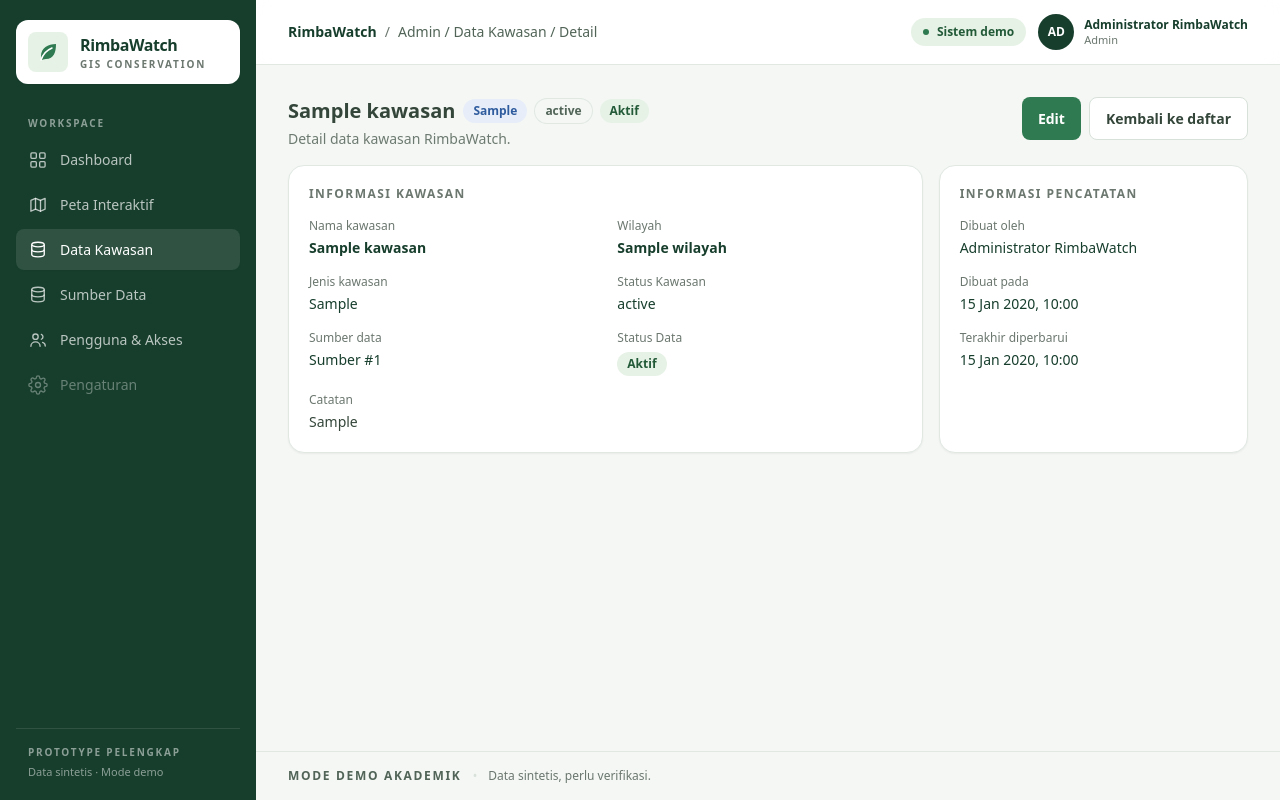
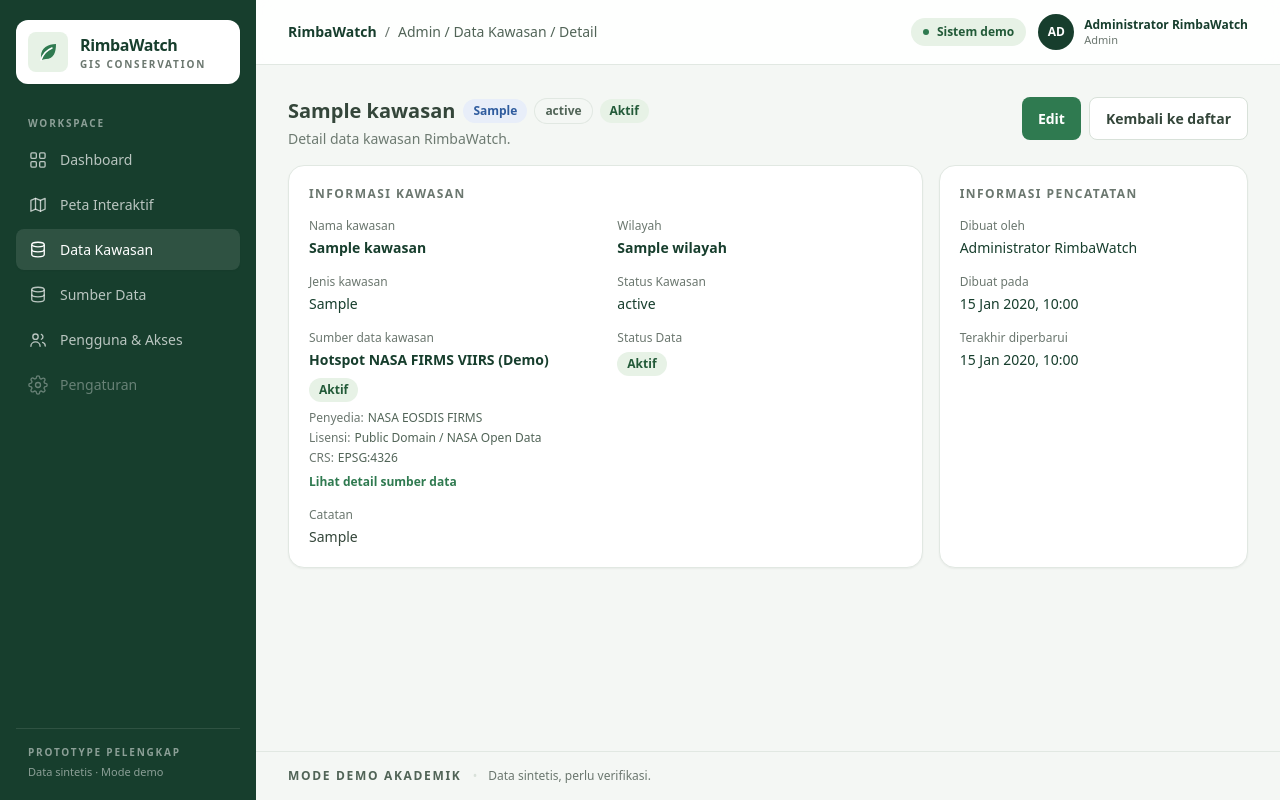
Before and after one commit to Tubes-JerebuSquad/PPL-Tubes-JerebuSquad, a Laravel app: page /admin/kawasan/1 in a window 1280 px wide. Run offline with Laravel 12, Linux system fonts and the light colour scheme; a user stored in the database is signed in; data comes from the database, SQL or seed files in the repository; tables that the repository leaves empty hold one stand-in row (values such as "Sample post"); parts of the project's set-up code (start-up, migrations or seed data) failed here and were passed over; some libraries are stand-ins or nearby versions.

Commit message:
feat(TJ123-12): integrasi sumber data pada kawasan
Menambahkan relasi dan validasi sumber data PBI-03 pada fitur Tambah, Edit, dan Detail Kawasan. Menambahkan pengujian integrasi dengan hasil 50 test lulus.

```diff
--- a/app/Http/Controllers/Admin/KawasanController.php
+++ b/app/Http/Controllers/Admin/KawasanController.php
@@ -6,6 +6,7 @@ use App\Http\Controllers\Controller;
 use App\Http\Requests\Admin\SimpanKawasanRequest;
 use App\Http\Requests\Admin\UbahKawasanRequest;
 use App\Models\Kawasan;
+use App\Models\SumberData;
 use App\Models\Wilayah;
 use Illuminate\Database\Eloquent\Collection;
 use Illuminate\Http\RedirectResponse;
@@ -28,6 +29,7 @@ class KawasanController extends Controller
     {
         return view('admin.kawasan.create', [
             'daftarWilayah' => $this->daftarWilayah(),
+            'daftarSumber' => $this->daftarSumber(),
         ]);
     }
 
@@ -46,7 +48,7 @@ class KawasanController extends Controller
 
     public function show(Kawasan $kawasan): View
     {
-        $kawasan->load(['wilayah', 'pembuat']);
+        $kawasan->load(['wilayah', 'pembuat', 'sumber']);
 
         return view('admin.kawasan.show', [
             'kawasan' => $kawasan,
@@ -58,6 +60,7 @@ class KawasanController extends Controller
         return view('admin.kawasan.edit', [
             'kawasan' => $kawasan,
             'daftarWilayah' => $this->daftarWilayah($kawasan),
+            'daftarSumber' => $this->daftarSumber($kawasan),
         ]);
     }
 
@@ -73,6 +76,15 @@ class KawasanController extends Controller
             ->with('status', 'Data kawasan berhasil diperbarui.');
     }
 
+    private function daftarSumber(?Kawasan $kawasan = null): Collection
+    {
+        // status_kualitas sengaja tidak diambil agar nilai lama di luar enum
+        // tidak memicu ValueError saat opsi dropdown dirender.
+        return SumberData::query()
+            ->tersediaUntukPilihan($kawasan?->sumber_id)
+            ->get(['sumber_id', 'nama_sumber', 'kode_crs', 'is_aktif']);
+    }
+
     private function daftarWilayah(?Kawasan $kawasan = null): Collection
     {
         return Wilayah::query()
--- a/app/Models/Kawasan.php
+++ b/app/Models/Kawasan.php
@@ -65,6 +65,17 @@ class Kawasan extends Model
         return $this->belongsTo(Pengguna::class, 'dibuat_oleh', 'pengguna_id');
     }
 
+    /**
+     * Sumber data atribut kawasan. Terpisah dari sumber geometri pada
+     * batas_kawasan dan tidak disinkronkan otomatis.
+     *
+     * @return BelongsTo<SumberData, $this>
+     */
+    public function sumber(): BelongsTo
+    {
+        return $this->belongsTo(SumberData::class, 'sumber_id', 'sumber_id');
+    }
+
     public function scopeAktif(Builder $query): Builder
     {
         return $query->where('is_aktif', true);
--- a/resources/views/admin/kawasan/show.blade.php
+++ b/resources/views/admin/kawasan/show.blade.php
@@ -53,9 +53,56 @@
                 </div>
 
                 <div>
-                    <dt class="text-xs font-medium text-ink-400">Sumber data</dt>
+                    <dt class="text-xs font-medium text-ink-400">Sumber data kawasan</dt>
                     <dd class="mt-1 text-sm text-ink-900">
-                        {{ $kawasan->sumber_id ? 'Sumber #'.$kawasan->sumber_id : '—' }}
+                        @php
+                            $sumberKawasan = $kawasan->sumber;
+                        @endphp
+
+                        @if ($sumberKawasan)
+                            <div class="flex flex-wrap items-center gap-2">
+                                <span class="font-semibold">{{ $sumberKawasan->nama_sumber }}</span>
+                                <x-ui.badge :variant="$sumberKawasan->is_aktif ? 'success' : 'danger'">
+                                    {{ $sumberKawasan->is_aktif ? 'Aktif' : 'Nonaktif' }}
+                                </x-ui.badge>
+                            </div>
+
+                            <dl class="mt-2 space-y-1 text-xs text-ink-500">
+                                <div class="flex gap-1">
+                                    <dt class="shrink-0 font-medium text-ink-400">Penyedia:</dt>
+                                    <dd class="min-w-0 break-words">{{ $sumberKawasan->nama_penyedia ?: '—' }}</dd>
+                                </div>
+                                <div class="flex gap-1">
+                                    <dt class="shrink-0 font-medium text-ink-400">Lisensi:</dt>
+                                    <dd class="min-w-0 break-words">{{ $sumberKawasan->nama_lisensi ?: '—' }}</dd>
+                                </div>
+                                <div class="flex gap-1">
+                                    <dt class="shrink-0 font-medium text-ink-400">CRS:</dt>
+                                    <dd class="min-w-0 break-words">{{ $sumberKawasan->kode_crs ?: '—' }}</dd>
+                                </div>
+                            </dl>
+
+                            @if (! $sumberKawasan->is_aktif)
+                                <p class="mt-2 rounded-lg border border-amber-ink/20 bg-amber-soft px-3 py-2 text-xs text-amber-ink" role="status">
+                                    Sumber data ini nonaktif sehingga tidak tersedia untuk pemilihan baru. Tautan pada kawasan ini tetap dipertahankan.
+                                </p>
+                            @endif
+
+                            @if (\Illuminate\Support\Facades\Route::has('katalog.sumber-data.show'))
+                                <a href="{{ route('katalog.sumber-data.show', $sumberKawasan) }}"
+                                   class="mt-2 inline-flex text-xs font-semibold text-rimba-600 hover:text-rimba-700 hover:underline">
+                                    Lihat detail sumber data
+                                </a>
+                            @endif
+                        @elseif ($kawasan->sumber_id)
+                            <p class="font-medium text-ink-700">Sumber data tidak ditemukan</p>
+                            <p class="mt-1 text-xs text-ink-500">
+                                Kawasan masih merujuk sumber #{{ $kawasan->sumber_id }}, tetapi datanya tidak tersedia di katalog.
+                                Pilih sumber pengganti melalui menu Edit.
+                            </p>
+                        @else
+                            <span class="text-ink-400">Belum ditautkan</span>
+                        @endif
                     </dd>
                 </div>
 
```
Also changed, not shown: app/Http/Requests/Admin/SimpanKawasanRequest.php (+8 -0 lines), app/Http/Requests/Admin/UbahKawasanRequest.php (+16 -0 lines), resources/views/admin/kawasan/_form.blade.php (+34 -0 lines), tests/Feature/Admin/HalamanKawasanTest.php (+114 -0 lines), tests/Feature/Admin/TambahKawasanTest.php (+93 -0 lines), tests/Feature/Admin/UbahKawasanTest.php (+199 -7 lines).
